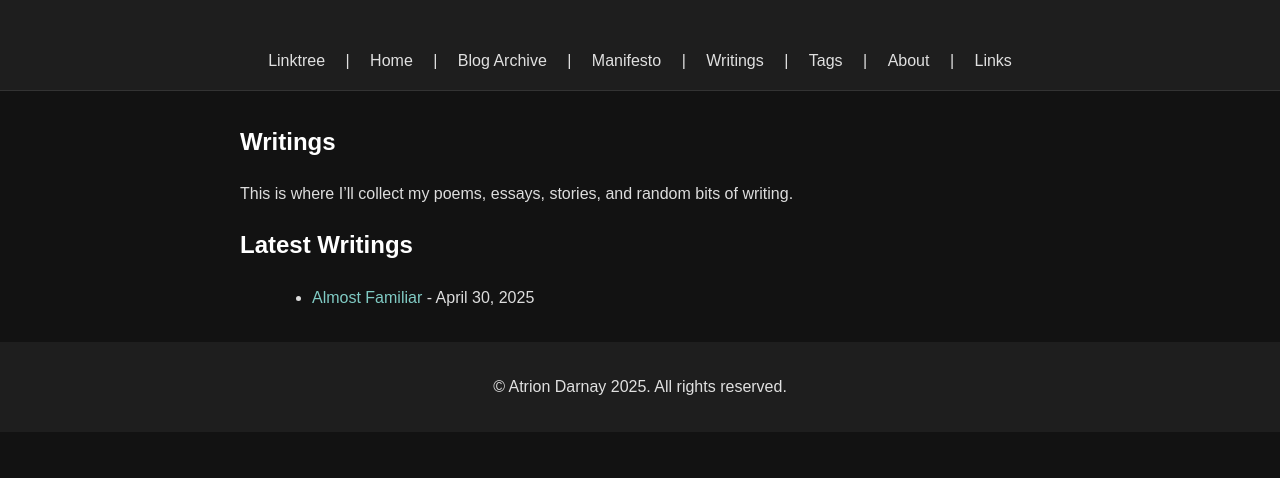
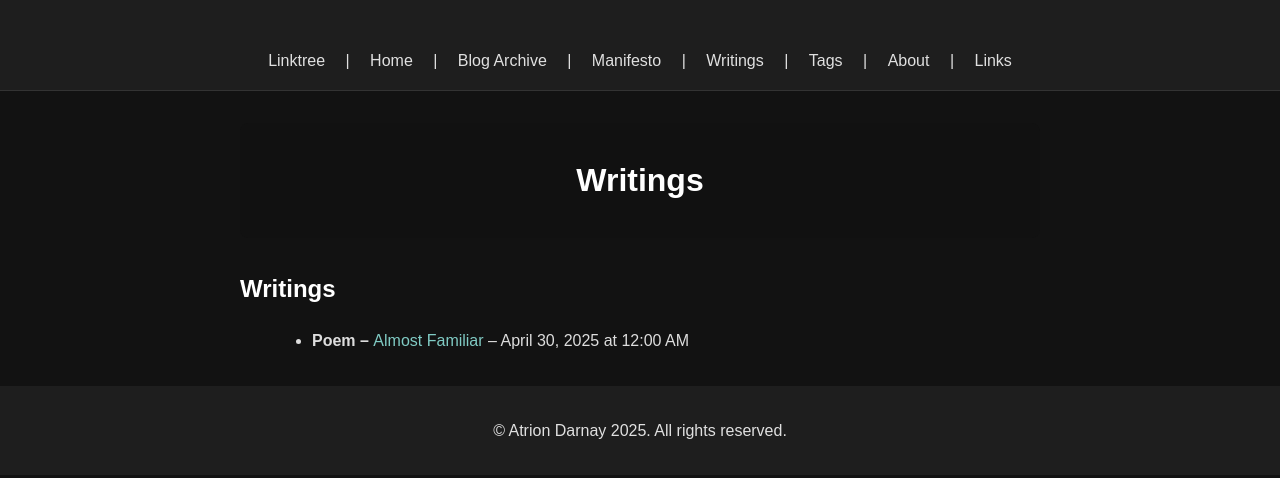
Before and after one commit to Atrion/atrion-blog, a Jekyll site: the page built from writings.md, in a window 1280 px wide. Shown: the top 478 px of the page. Built offline with Jekyll 4.4.1, drawn with Linux system fonts in a browser that asks for light colours.

Commit message:
testing titles

```diff
--- a/_layouts/default.html
+++ b/_layouts/default.html
@@ -23,6 +23,11 @@
 
 
   <main class="container">
+    {% if page.title %}
+  <header class="page-header">
+    <h1 class="page-title">{{ page.title }}</h1>
+  </header>
+  {% endif %}
     {{ content }}
   </main>
 
--- a/_writings/Almost Familiar.md
+++ b/_writings/Almost Familiar.md
@@ -5,6 +5,7 @@ date: 2025-04-29 21:00:00 -0300
 tags: [poem, writings]
 categories: [writings]
 author: Atrion Darnay
+type: Poem
 permalink: /writings/almost-familiar/
 ---
 
--- a/assets/css/style.css
+++ b/assets/css/style.css
@@ -118,3 +118,17 @@ img {
   color: #ddd;
 }
 /* End of Post Stylings on Main page */
+
+.page-header {
+  background-color: #111;
+  padding: 2rem 1rem;
+  text-align: center;
+  margin-bottom: 2rem;
+  border-radius: 0.5rem;
+}
+
+.page-title {
+  font-size: 2rem;
+  color: #ffffff;
+  margin: 0;
+}
--- a/writings.md
+++ b/writings.md
@@ -4,29 +4,15 @@ title: "Writings"
 permalink: /writings/
 ---
 
-This is where I'll collect my poems, essays, stories, and random bits of writing.
-
-## Latest Writings
-
 <ul>
   {% assign sorted_writings = site.writings | sort: "title" %}
   {% for writing in sorted_writings %}
-    <li><a href="{{ writing.url | relative_url }}">{{ writing.title }}</a> - {{ writing.date | date: "%B %d, %Y" }}</li>
-  {% endfor %}
-</ul>
-
-<!--
-{% assign writings_posts = site.tags.writings %}
-{% if writings_posts %}
-<ul>
-  {% for post in writings_posts %}
     <li>
-      <a href="{{ post.url }}">{{ post.title }}</a>
-      <small>({{ post.date | date: "%B %d, %Y" }})</small>
+      {% if writing.type %}
+        <strong>{{ writing.type }} – </strong>
+      {% endif %}
+      <a href="{{ writing.url | relative_url }}">{{ writing.title }}</a>
+      – {{ writing.date | date: "%B %d, %Y at %I:%M %p" }}
     </li>
   {% endfor %}
 </ul>
-{% else %}
-<p>No writings yet, check back soon.</p>
-{% endif %}
--->
```
